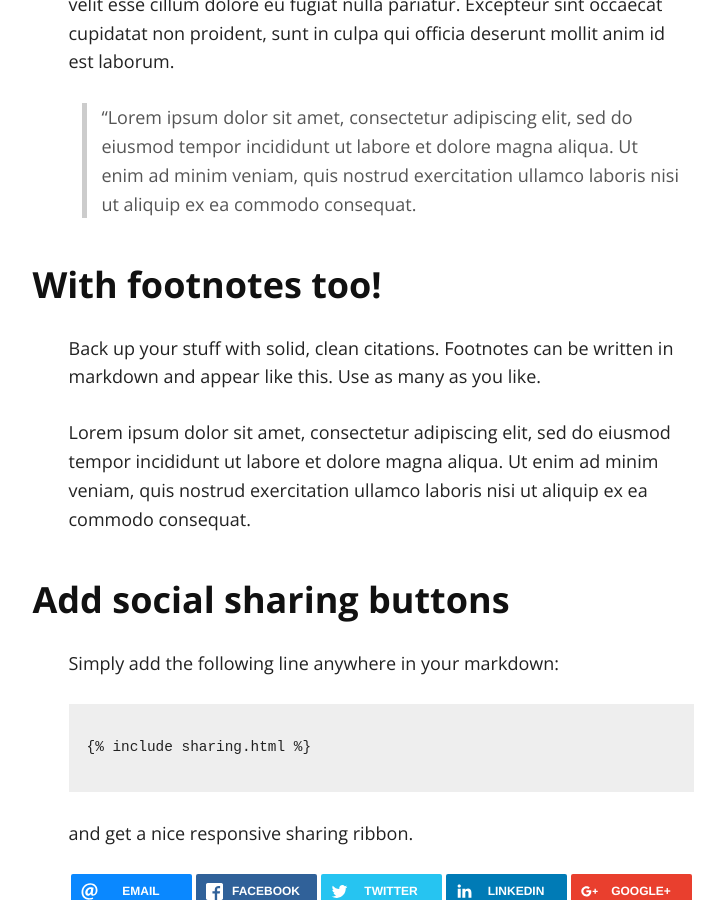
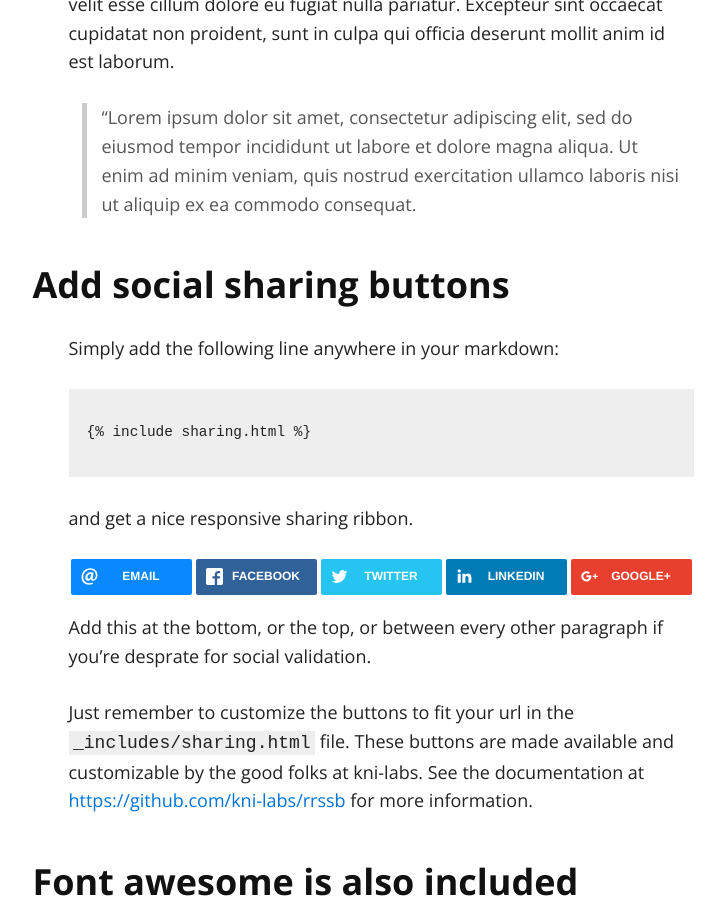
Before and after one commit to seokchaeyoon/seokchaeyoon.github.io, a Jekyll site: the page built from index.md, in a window 1280 px wide and 900 px high, scrolled down 10407 px. Shown: the whole window, without its empty margins (259-984 px from the left). Built offline with Jekyll 4.4.1, drawn with Linux system fonts in a browser that asks for light colours; nearby versions of some CDN libraries; formulas are drawn with MathJax 3; some of the changed text lies outside the part shown.

Commit message:
Update index.md

```diff
--- a/index.md
+++ b/index.md
@@ -167,11 +167,6 @@ Lorem ipsum dolor sit amet, consectetur adipiscing elit, sed do eiusmod tempor i
 
 > "Lorem ipsum dolor sit amet, consectetur adipiscing elit, sed do eiusmod tempor incididunt ut labore et dolore magna aliqua. Ut enim ad minim veniam, quis nostrud exercitation ullamco laboris nisi ut aliquip ex ea commodo consequat.
 
-### With footnotes too!
-
-Back up your stuff with solid, clean citations. Footnotes can be written in markdown and appear like this. Use as many as you like.
-
-Lorem ipsum dolor sit amet, consectetur adipiscing elit, sed do eiusmod tempor incididunt ut labore et dolore magna aliqua. Ut enim ad minim veniam, quis nostrud exercitation ullamco laboris nisi ut aliquip ex ea commodo consequat.
 
 ### Add social sharing buttons
 
@@ -254,9 +239,10 @@ Ut enim ad minima veniam, `quis` nostrum exercitationem ullam corporis suscipit
 > Sed ut perspiciatis unde omnis iste natus error sit voluptatem accusantium doloremque laudantium, totam rem aperiam, eaque ipsa quae ab illo inventore veritatis et quasi architecto beatae vitae
 
 
-## Paragraph
 
-Nam eget dui. Etiam rhoncus. Maecenas tempus, tellus eget condimentum rhoncus, sem quam semper libero, sit amet adipiscing sem neque sed ipsum. Nam quam nunc, blandit vel, luctus pulvinar, hendrerit id, lorem. Maecenas nec odio et ante tincidunt tempus. Donec vitae sapien ut libero venenatis faucibus. Nullam quis ante. Etiam sit amet orci eget eros faucibus tincidunt. Duis leo.
+<hr>
+
+##### Appendix: How Bagging works better?
 
 <hr>
 
```
Also changed, not shown: other parts of index.md (+0 -10 lines).
